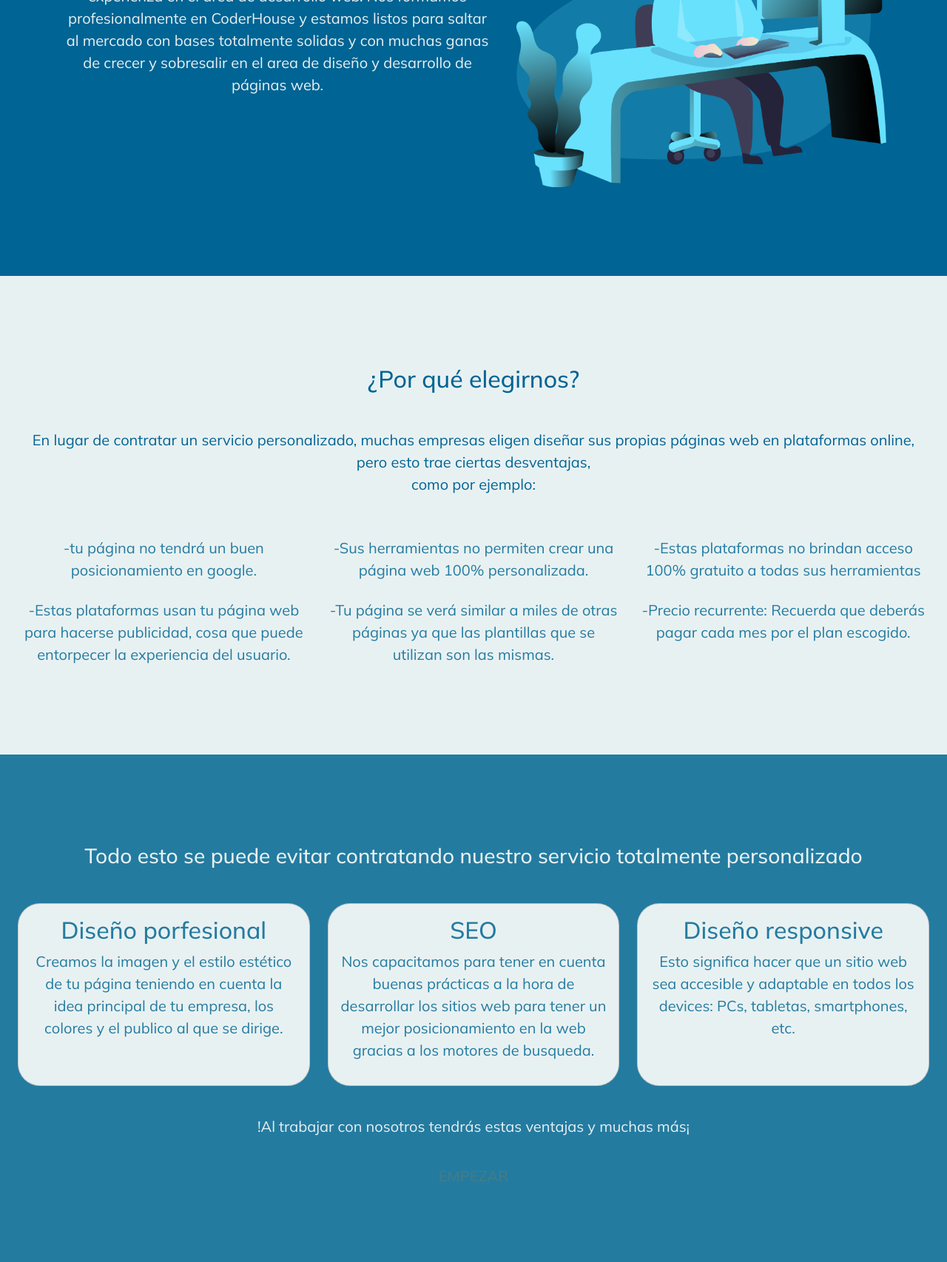
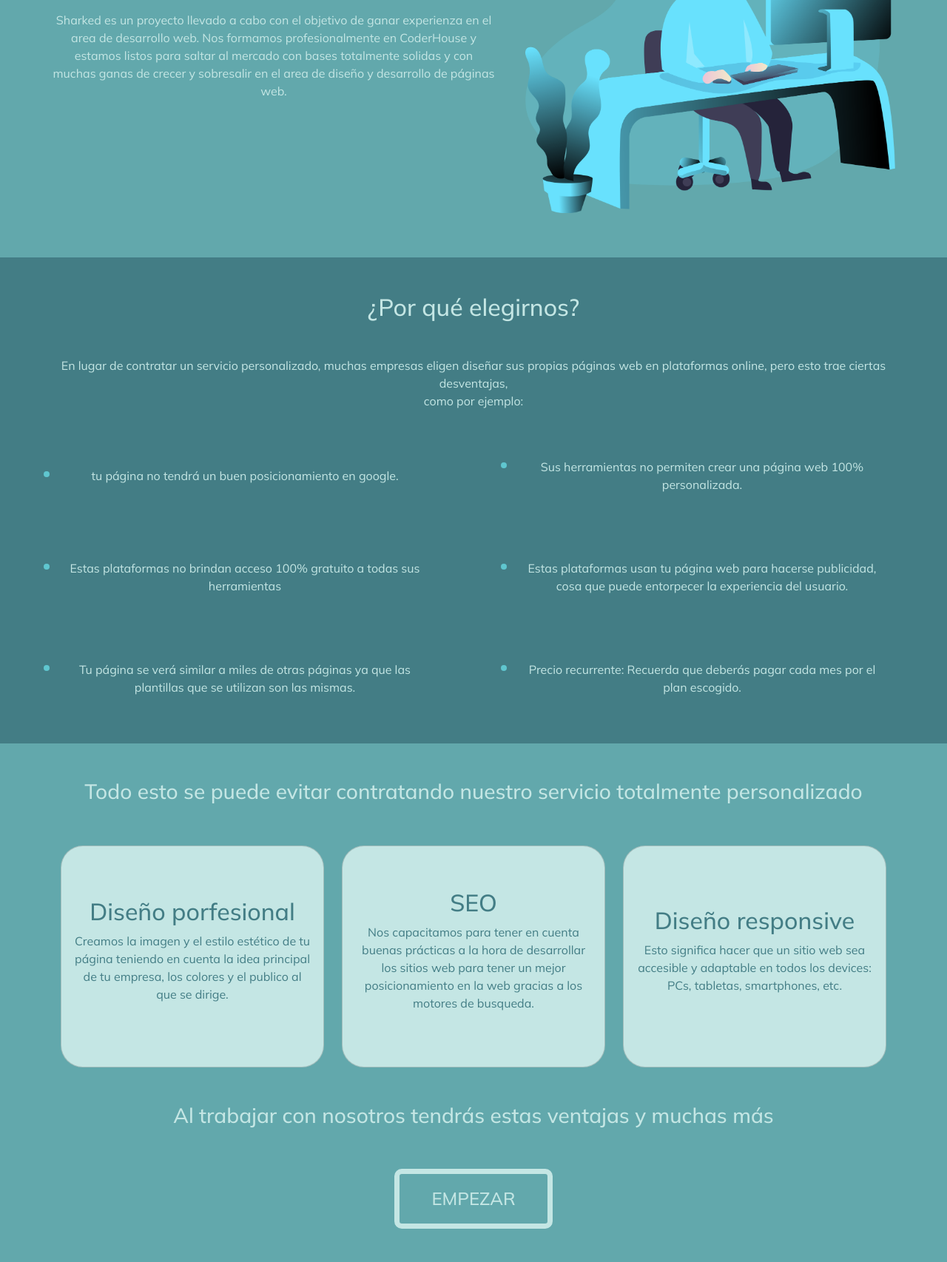
Before and after one commit to josecoronel20/Proyecto-final-CoderHouse, a plain HTML site: page pages/sobreNosotros.html in a window 1280 px wide. Shown: the part 334-2040 px from the top of the page at 74% size. Drawn offline with nearby package versions, Linux system fonts and the light colour scheme.

Commit message:
depruracion y actualizacion de sobre nosotros

```diff
--- a/css/style.css
+++ b/css/style.css
@@ -7,12 +7,18 @@
 .colorP {
     color: #437D85;
 }
+.bgP{
+    background-color: #437D85;
+}
 
 .colorS {
     color: #C4E6E4;
 }
+.bgS{
+    background-color: #62A8AC;
+}
 
-.colorT{
+.colorT {
     color: #5FC6CF;
 }
 
@@ -28,10 +34,10 @@ body {
 }
 
 p {
-    font-size: 1.25rem;
+    font-size: 16px;
 }
 
-ul {
+.nab-barul {
     list-style: none;
 }
 
@@ -39,8 +45,9 @@ a {
     text-decoration: none;
 }
 
-h5{
+h5 {
     color: #437D85;
+    font-size: 2rem;
 }
 
 .text-hover:hover {
@@ -50,17 +57,41 @@ h5{
 }
 
 .button-hover {
-    padding: 1rem 1.3rem;
-    background-color: #C4E6E4;
-    border-radius: 5%;
+    padding: 0.8em 1.8em;
+    border: 7px solid #C4E6E4;
+    border-radius: 10px;
+    position: relative;
+    overflow: hidden;
+    background-color: transparent;
+    text-align: center;
+    text-transform: uppercase;
+    font-size: 1.5rem;
+    transition: .3s;
+    z-index: 1;
+    font-family: inherit;
+    color: #C4E6E4;
+}
+
+.button-hover::before {
+    content: '';
+    width: 0;
+    height: 300%;
+    position: absolute;
+    top: 50%;
+    left: 50%;
+    transform: translate(-50%, -50%) rotate(45deg);
+    background: #C4E6E4;
+    transition: .5s ease;
+    display: block;
+    z-index: -1;
+}
+
+.button-hover:hover::before {
+    width: 105%;
 }
 
 .button-hover:hover {
-    border: #5FC6CF solid 5px;
-    transition: all 0.3s;
-    transform: scale(1.05);
-    background-color: #437D85;
-    color: #C4E6E4;
+    color: #62A8AC;
 }
 
 
@@ -76,7 +107,7 @@ h5{
 }
 
 .container-fluid {
-    height: 7vh;
+    height: 3.7rem;
     padding: 0;
 }
 
@@ -149,7 +180,7 @@ header img {
     flex-direction: column;
     justify-content: space-evenly;
     align-items: center;
-    height: 60vh;
+    padding: 15vh 0;
 
 }
 
@@ -186,15 +217,10 @@ header img {
 }
 
 .section-empezar img {
-    width: 100%;
-    max-width: 400px;
+    width: 90%;
+    max-width: 300px;
 }
 
-.section-empezar p,
-.section-empezar h2 {
-    color: #C4E6E4;
-    margin: 0;
-}
 
 .section3__bottom {
     display: flex;
@@ -202,14 +228,7 @@ header img {
     align-items: center;
     gap: 5vh;
     margin-top: 10vh;
-}
-
-.section3__left {
-    display: flex;
-    flex-direction: column;
-    justify-content: center;
-    align-items: center;
-    gap: 5vh;
+    margin-bottom: 10vh;
 }
 
 /* corregir el mobile  */
@@ -228,7 +247,7 @@ footer img {
     width: 2.5rem;
 }
 
-footer p{
+footer p {
     margin: 0;
 }
 
@@ -265,9 +284,10 @@ footer p{
 
     .section3__bottom img {
         width: 40%;
+        max-width: 400px;
     }
 
-/* footer */
+    /* footer */
 
     .footer-subcontainer {
         display: grid;
@@ -282,32 +302,9 @@ footer p{
 /*sobre nosotros-------------------------------------------------------------*/
 /*sobre nosotros-------------------------------------------------------------*/
 
-
-.height__vh {
-    padding: 15vh 3vh;
-    display: flex;
-    flex-direction: column;
-    justify-content: center;
-    align-items: center;
-}
-
-.header__other {
-    background-color: #13293D;
-    display: flex;
-    flex-direction: column;
-    justify-content: center;
-    align-items: center;
-    padding: 1rem;
-}
-
-.header__other nav {
-    display: flex;
-    justify-content: center;
-    align-items: center;
-}
-
-#quieneSomos {
-    background-color: #006494;
+/* quienes somos */
+.quieneSomos-container{
+    padding: 3.7rem 0;
 }
 
 .quieneSomos__container {
@@ -317,11 +314,6 @@ footer p{
     align-items: center;
     gap: 3vh;
     max-width: 1000px;
-}
-
-#quieneSomos p,
-#quieneSomos h1 {
-    color: #E8F1F2;
 }
 
 #quieneSomos img {
@@ -336,102 +328,65 @@ footer p{
 
 /*porque elegirnos-----------------------------------------------------------------*/
 
-#porQueElegirnos {
-    background-color: #E8F1F2;
-
-}
-
-.porQueElegirnos__container {
+#porQueElegirnos .container {
     display: flex;
     flex-direction: column;
     gap: 5vh;
+    justify-content: center;
+    align-items: center;
 }
 
-#porQueElegirnos h2,
-#porQueElegirnos p {
-    color: #006494;
+#porQueElegirnos ul {
+    display: grid;
+    grid-template-columns: repeat(1, 1fr);
+    column-gap: 5vh;
+    row-gap: 7vh;
+    justify-content: center;
+    list-style: #f2f2;
 }
 
-.porQueElegirnos__container ul {
-    display: grid;
-    grid-template-columns: repeat(1, 1fr);
-    column-gap: 3vh;
-    row-gap: 3vh;
-    margin: 0;
-    padding: 0;
-    justify-content: center;
+#porQueElegirnos li{
+    width: 50%;
+    margin: auto;
 }
 
-#porQueElegirnos li {
-    color: #247BA0;
-    font-size: 1.25em;
-    max-width: 400px;
+li::marker{
+    color: #5FC6CF;
+    font-size: 1.5rem;
 }
 
-
-
 /*comosomos--------------------------------------------------------------------*/
-
-#comoSomos {
-    background-color: #247BA0;
-    display: flex;
-    justify-content: center;
-    align-items: center;
-    flex-direction: column;
-    padding: 15vh 3vh;
-    gap: 5vh;
-}
-
-#comoSomos h3 {
-    color: #E8F1F2;
-}
 
 .caracteristicas {
     display: grid;
     grid-template-columns: repeat(1, 1fr);
     column-gap: 3vh;
     row-gap: 3vh;
-}
-
-.card h2,
-.card p {
-    color: #247BA0;
+    width: 50%;
+    min-width: 300px;
 }
 
 .card {
-    background-color: #E8F1F2;
+    background-color: #C4E6E4;
     border-radius: 30px;
     padding: 1rem;
-    max-width: 400px;
+    height: 300px;
 }
 
-.p-bottom {
-    color: #E8F1F2;
-    margin: 0;
-    z-index: 50;
+.card:hover{
+    transition: all 0.3s;
+    transform: scale(1.05);
 }
-
 /*mediaquery------------------------------------------------------------------*/
 
 @media screen and (min-width: 768px) {
-    .header__other {
-        flex-direction: row;
-        justify-content: space-between;
-    }
-
-    .quieneSomos__container {
-        display: flex;
-        flex-direction: column;
-        justify-content: center;
-        align-items: center;
-    }
 
     .underTitle {
         display: flex;
         flex-direction: row;
         justify-content: center;
         align-items: center;
-        gap: 30px;
+        gap: 5vh;
     }
 
     #quieneSomos img {
@@ -440,21 +395,20 @@ footer p{
         max-width: 500px;
     }
 
-    .porQueElegirnos__container ul {
+    #porQueElegirnos ul {
         grid-template-columns: repeat(2, 1fr);
+        column-gap: 15vh;
+        row-gap: 10vh;
     }
 
-
-
-
+    #porQueElegirnos li{
+        width: 100%;
+    }
 
     @media screen and (min-width: 992px) {
-        .porQueElegirnos__container ul {
-            grid-template-columns: repeat(3, 1fr);
-        }
-
         .caracteristicas {
             grid-template-columns: repeat(3, 1fr);
+            width: 100%;
         }
     }
 }
--- a/pages/sobreNosotros.html
+++ b/pages/sobreNosotros.html
@@ -21,41 +21,42 @@
     <header>
         <nav class="navbar navbar-expand-lg bg-body-tertiary">
             <div class="container-fluid">
-                <a class="navbar-brand d-flex align-items-center wow animate__animated animate__fadeIn" href="../index.html">
-                    <img src="../img/logo-shark-white.png" alt="Logo" width="30" height="24"
+                <a class="navbar-brand d-flex align-items-center wow animate__animated animate__fadeIn"
+                    href="../index.html">
+                    <img src="../img/logo-shark-white.png" alt="logo-sharked" width="30" height="24"
                         class="d-inline-block align-text-top">
-                    <h3 class="text-light">SHARKED</h3>
+                    <h3 class="m-0">SHARKED</h3>
                 </a>
-                <button class="navbar-toggler wow animate__animated animate__fadeIn" type="button"
+                <button class="navbar-toggler btn-hover wow animate__animated animate__fadeIn" type="button"
                     data-bs-toggle="collapse" data-bs-target="#navbarSupportedContent"
                     aria-controls="navbarSupportedContent" aria-expanded="false" aria-label="Toggle navigation">
-                    <span class="navbar-toggler-icon"></span>
+                    <span>&#8801</span>
                 </button>
                 <div class="collapse navbar-collapse wow animate__animated animate__fadeIn" id="navbarSupportedContent">
                     <ul class="navbar-nav me-auto mb-2 mb-lg-0 ">
                         <li class="nav-item">
-                            <a class="nav-link text-light" href="../index.html">Inicio</a>
+                            <a class="nav-link text-hover" href="../index.html">Inicio</a>
                         </li>
-                        <li class="nav-item">
-                            <a class="nav-link text-light" href="sobreNosotros.html">Sobre Nosotros</a>
+                        <li class="nav-item ">
+                            <a class="nav-link text-hover" href="sobreNosotros.html">Sobre Nosotros</a>
                         </li>
-                        <li class="nav-item">
-                            <a class="nav-link text-light" href="galeriaDeTrabajos.html">Galeria de Trabajos</a>
+                        <li class="nav-item ">
+                            <a class="nav-link text-hover" href="galeriaDeTrabajos.html">Galeria de Trabajos</a>
                         </li>
-                        <li class="nav-item">
-                            <a class="nav-link text-light" href="pideTuPagina.html">Píde tu Página</a>
+                        <li class="nav-item ">
+                            <a class="nav-link text-hover" href="pideTuPagina.html">Píde tu Página</a>
                         </li>
-                        <li class="nav-item">
-                            <a class="nav-link text-light" href="trabajaConNosotros.html">Trabaja con Nosotros</a>
+                        <li class="nav-item ">
+                            <a class="nav-link text-hover" href="trabajaConNosotros.html">Trabaja con Nosotros</a>
                         </li>
                 </div>
             </div>
         </nav>
     </header>
-    <section id="quieneSomos" class="height__vh">
-        <div class="container">
-            <h1>¿Quiénes somos?</h1>
-            <div class="underTitle">
+    <section id="quieneSomos" class="bgS">
+        <div class="container quieneSomos-container">
+            <h1 class="h1 py-5 colorS wow animate__animated animate__fadeIn">¿Quiénes somos?</h1>
+            <div class="underTitle colorS wow animate__animated animate__fadeIn">
                 <p>Sharked es un proyecto llevado a cabo con el objetivo de ganar experienza en el area de desarrollo
                     web.
                     Nos formamos
@@ -68,90 +69,97 @@
             </div>
         </div>
     </section>
-    <section id="porQueElegirnos" class="height__vh">
-        <div class="porQueElegirnos__container">
-            <h2>¿Por qué elegirnos?</h2>
-            <p>En lugar de contratar un servicio personalizado, muchas empresas eligen diseñar sus propias páginas web
+    <section id="porQueElegirnos" class="bgP">
+        <div class="container py-5">
+            <h2 class="colorS wow animate__animated animate__fadeIn">¿Por qué elegirnos?</h2>
+            <p class="colorS wow animate__animated animate__fadeIn">En lugar de contratar un servicio personalizado, muchas empresas eligen diseñar sus
+                propias páginas web
                 en plataformas online, pero esto trae ciertas
                 desventajas, <br> como por ejemplo:</p>
 
-            <ul>
-                <li>-tu página no tendrá un buen posicionamiento en google.</li>
+            <ul class="colorS p-0 wow animate__animated animate__fadeIn">
+                <li>tu página no tendrá un buen posicionamiento en google.</li>
 
-                <li>-Sus herramientas no permiten crear una página web 100% personalizada.</li>
+                <li>Sus herramientas no permiten crear una página web 100% personalizada.</li>
 
-                <li>-Estas plataformas no brindan acceso 100% gratuito a todas sus herramientas</li>
+                <li>Estas plataformas no brindan acceso 100% gratuito a todas sus herramientas</li>
 
-                <li>-Estas plataformas usan tu página web para hacerse publicidad, cosa que puede entorpecer la
+                <li>Estas plataformas usan tu página web para hacerse publicidad, cosa que puede entorpecer la
                     experiencia del
                     usuario.</li>
 
-                <li>-Tu página se verá similar a miles de otras páginas ya que las plantillas que se utilizan son las
+                <li>Tu página se verá similar a miles de otras páginas ya que las plantillas que se utilizan son las
                     mismas.</li>
 
-                <li>-Precio recurrente: Recuerda que deberás pagar cada mes por el plan escogido.</li>
+                <li>Precio recurrente: Recuerda que deberás pagar cada mes por el plan escogido.</li>
             </ul>
         </div>
     </section>
-    <section id="comoSomos">
-        <h3>Todo esto se puede evitar contratando nuestro servicio totalmente personalizado
+    <section id="comoSomos" class="bgS">
+        <div class="container py-5 d-flex flex-column align-items-center wow animate__animated animate__fadeIn">
+            <h3 class="colorS">Todo esto se puede evitar contratando nuestro servicio totalmente personalizado
             </h3>
-        <div class="caracteristicas">
-            <div class="card">
-                <h2>Diseño porfesional</h2>
-                <p>Creamos la imagen y el estilo estético de tu página teniendo en cuenta la idea principal de tu
+            <div class="caracteristicas py-5">
+                <div class="card d-flex flex-column justify-content-center align-items-center">
+                    <h2 class="colorP">Diseño porfesional</h2>
+                    <p class="colorP">Creamos la imagen y el estilo estético de tu página teniendo en cuenta la idea principal de tu
                         empresa, los colores y el publico al que se dirige.</p>
                 </div>
-            <div class="card">
-                <h2>SEO</h2>
-                <p>Nos capacitamos para tener en cuenta buenas prácticas a la hora de desarrollar los sitios web para
+                <div class="card d-flex flex-column justify-content-center align-items-center">
+                    <h2 class="colorP">SEO</h2>
+                    <p class="colorP">Nos capacitamos para tener en cuenta buenas prácticas a la hora de desarrollar los sitios web
+                        para
                         tener un mejor posicionamiento en la web gracias a los motores de busqueda.</p>
                 </div>
-            <div class="card">
-                <h2>Diseño responsive</h2>
-                <p>Esto significa hacer que un sitio web sea accesible y adaptable en todos los devices: PCs, tabletas,
+                <div class="card d-flex flex-column justify-content-center align-items-center">
+                    <h2 class="colorP">Diseño responsive</h2>
+                    <p class="colorP">Esto significa hacer que un sitio web sea accesible y adaptable en todos los devices: PCs,
+                        tabletas,
                         smartphones, etc.</p>
                 </div>
             </div>
-            <p class="p-bottom">!Al trabajar con nosotros tendrás estas ventajas y muchas más¡</p>
-            <a href="/pages/pideTuPagina.html" class="empezar">
-                <h5>EMPEZAR</h5>
+            <h3 class="h3 colorS pb-5">Al trabajar con nosotros tendrás estas ventajas y muchas más</h3>
+            <a href="pideTuPagina.html">
+                <h5 class="m-0 button-hover">EMPEZAR</h5>
             </a>
+        </div>
     </section>
     <footer>
+        <div class="container py-5">
             <div class="footer__center">
                 <a href="../index.html">
-                <div class="logo">
-                    <img src="../img/logo-shark-white.png" alt="">
-                    <h2>SHARKED</h2>
+                    <div class="logo d-flex flex-row justify-content-center align-items-center">
+                        <img src="../img/logo-shark-white.png" alt="logo-sharked">
+                        <h2 class="colorS m-0">SHARKED</h2>
                     </div>
                 </a>
             </div>
-        <div class="footer__container  wow animate__animated animate__fadeIn">
+            <div class="footer-subcontainer mt-3 wow animate__animated animate__fadeIn">
                 <div class="footer__left">
-                <p>Términos y condiciones<br>
+                    <p class="colorS">Términos y condiciones<br>
                         políticas de privicad</p>
                 </div>
                 <div class="footer__right">
                     <div class="footer__socialm">
                         <div class="instagram">
                             <a href="https://www.instagram.com/sharked.dw/">
-                            <img src="img/instagram.png" alt="">
+                                <img src="../img/instagram.png" alt="logo-ig">
                             </a>
                         </div>
                     </div>
                     <div>
-                    <p>Síguenos en nuestras redes sociales.</p>
+                        <p class="colorS">Síguenos en nuestras redes sociales.</p>
                     </div>
                 </div>
-            <p>&copy;copyright</p>
+                <p class="colorS">&copy;copyright</p>
                 <div>
-                <p>número de contacto</p>
-                <p>11 1234-5678</p>
+                    <p class="colorS">número de contacto</p>
+                    <p class="colorS">11 1234-5678</p>
                 </div>
                 <div>
-                <p>mail de contacto</p>
-                <p>contacto@sharked.com</p>
+                    <p class="colorS">mail de contacto</p>
+                    <p class="colorS">contacto@sharked.com</p>
+                </div>
             </div>
         </div>
     </footer>
```
Also changed, not shown: index.html (+15 -17 lines), pages/galeriaDeTrabajos.html (+29 -26 lines), pages/pideTuPagina.html (+29 -26 lines), pages/trabajaConNosotros.html (+29 -26 lines). Lines whose indentation alone changed are shown as unchanged.
